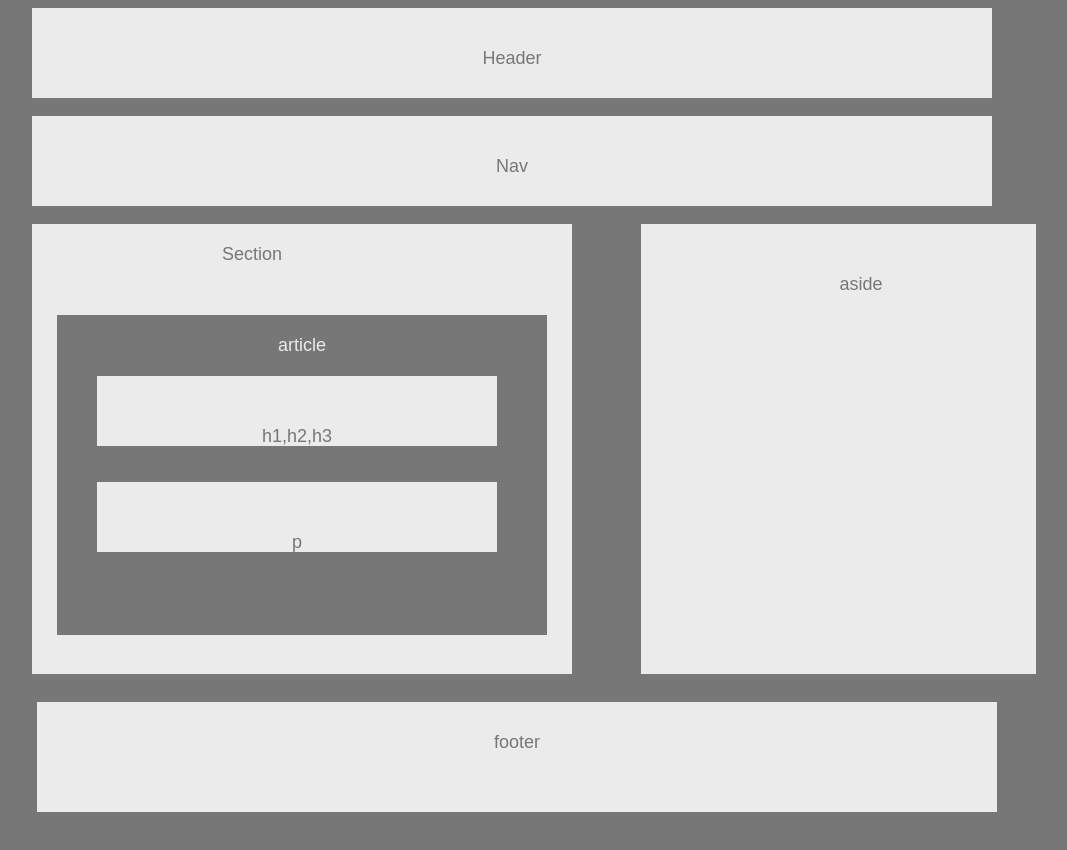
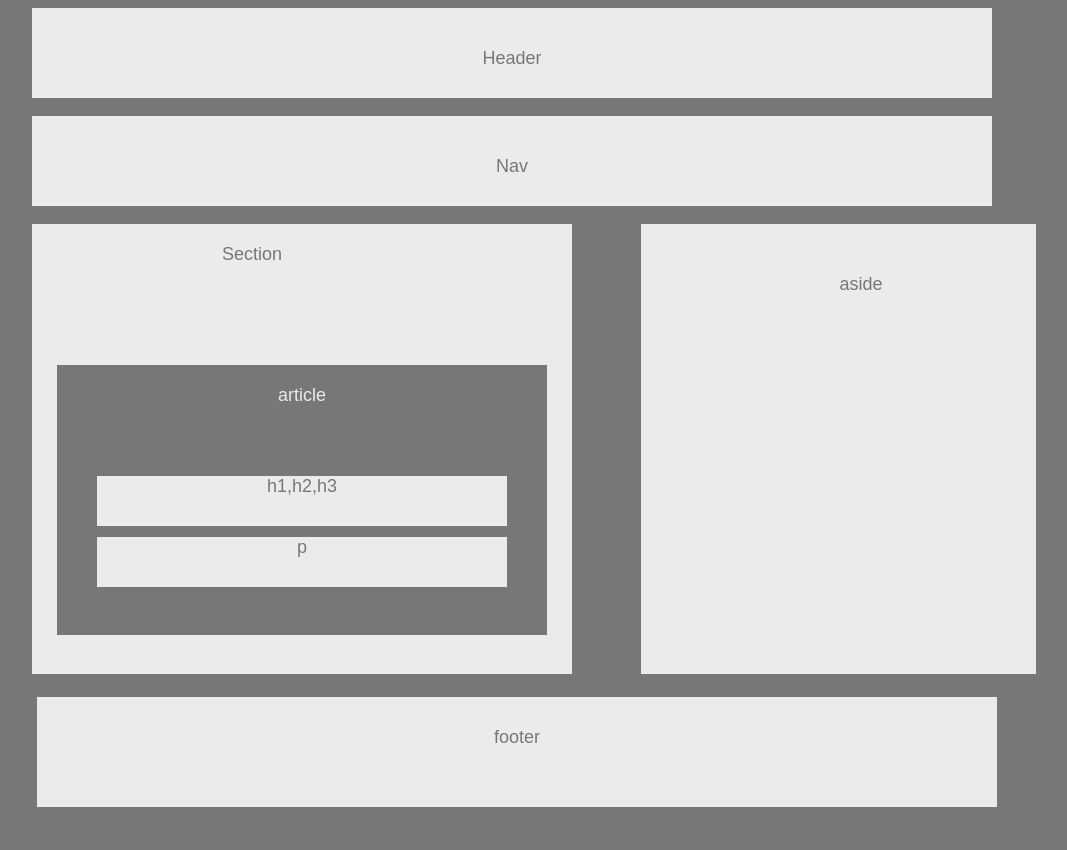
Before and after one commit to katherinerinas/HW-Wireframe, a plain HTML site: page index.html in a window 1280 px wide. Shown: the whole page, without its empty margins (76-1143 px from the left). Drawn offline with Linux system fonts and the light colour scheme.

Commit message:
last and final uprgrade

```diff
--- a/style.css
+++ b/style.css
@@ -97,7 +97,7 @@ footer{
     clear:right;
     padding-bottom:30px;
     margin-bottom:0px;
-    margin-top:150px;}
+    margin-top:130px;}
 
   .articlebox{
   	text-align:center;
@@ -105,8 +105,8 @@ footer{
   	border-top:10px;
   	background-color: #777;
   	color:#ebebeb;
-  	height:300px;
-  	margin-top:50px;
+  	height:250px;
+  	margin-top:100px;
   	margin-left:5px;
   	margin-right:-95px;
   	margin-bottom:-50px;
@@ -121,12 +121,13 @@ footer{
 	font-family:Arial;
 	font-size:18px;
 	text-align:center;
-	margin-top:20px;
-	padding-top:50px;
+	margin-top:50px;
+	padding-top:0px;
 	margin-left:40px;
-	margin-bottom:5px;
-	height:20px;
-	width:400px;
+	margin-top:70px;
+	margin-bottom:-20px;
+	height:50px;
+	width:410px;
 }
 
 
@@ -136,10 +137,10 @@ footer{
 	font-size:18px;
 	text-align:center;
 	margin-top:10px;
-	padding-top:50px;
+	padding-top:0px;
 	margin-left:40px;
-	margin-bottom:0px;
-	height:20px;
-	width:400px;
+	margin-bottom:-20px;
+	height:50px;
+	width:410px;
 
 }
```
